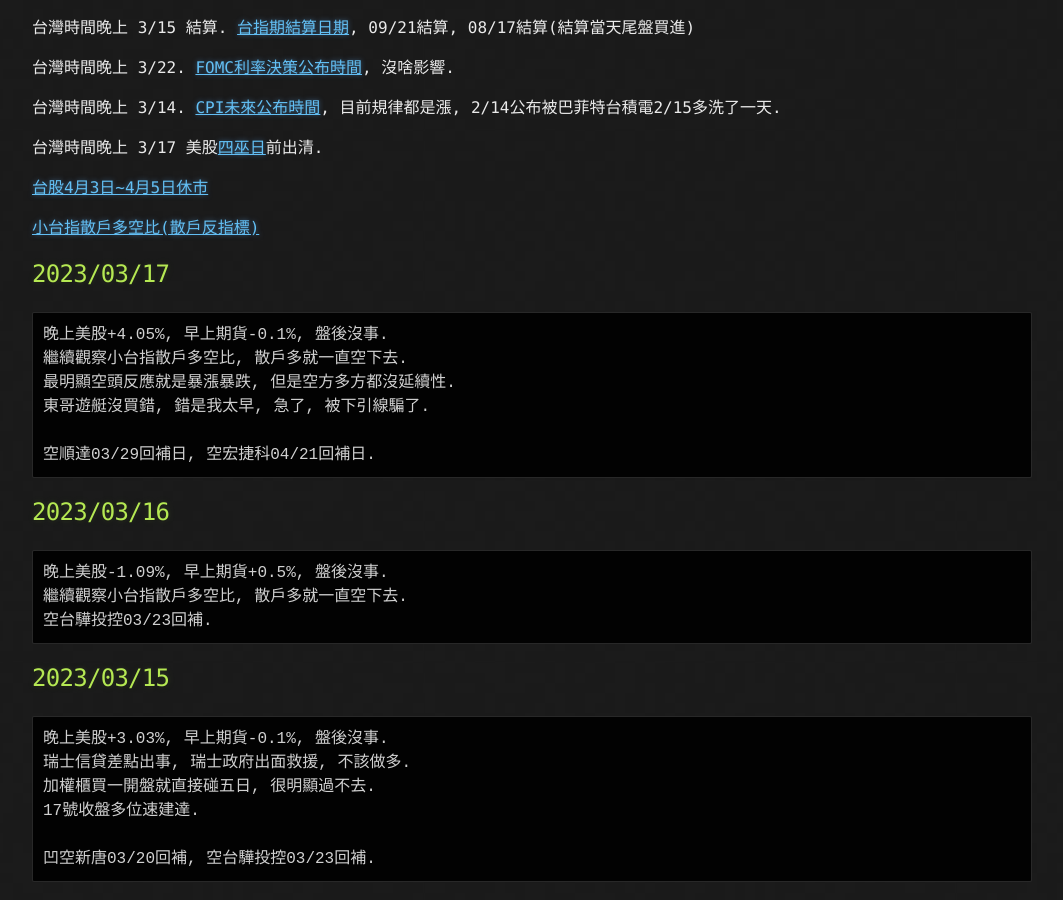
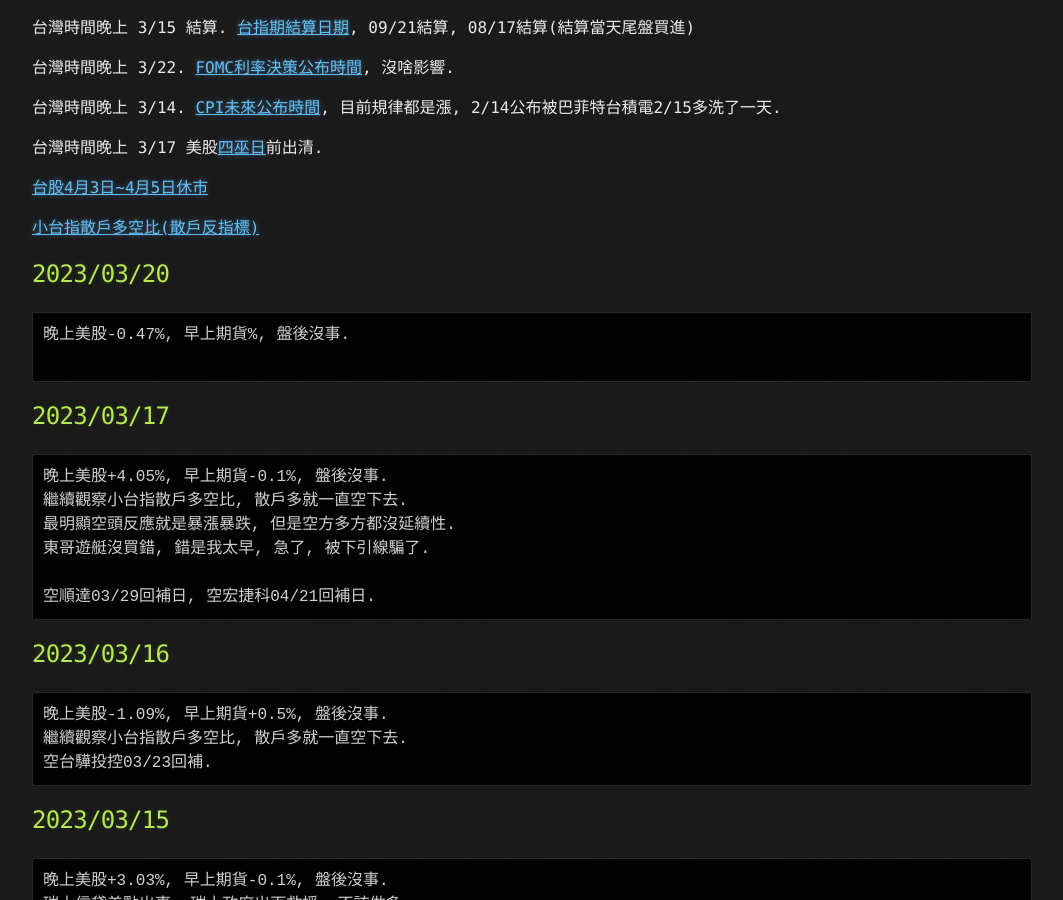
Before and after one commit to lepg5487/Stock_God, a Jekyll site: the page built from index.md, in a window 1280 px wide and 900 px high, scrolled down 402 px. Shown: the whole window, without its empty margins (108-1171 px from the left). Built offline with Jekyll 4.4.1, drawn with Linux system fonts in a browser that asks for light colours; our own code applies the rules of GitHub Pages for plain Markdown files.

Commit message:
Update index.md

````diff
--- a/index.md
+++ b/index.md
@@ -21,6 +21,12 @@ layout: testlayouts
 [台股4月3日~4月5日休市](https://www.twse.com.tw/zh/holidaySchedule/holidaySchedule)
 
 [小台指散戶多空比(散戶反指標)](https://www.macromicro.me/charts/20069/tw-mtx-long-to-short-ratio-of-individual-player)
+
+## 2023/03/20
+```
+晚上美股-0.47%, 早上期貨%, 盤後沒事.
+
+```
 
 ## 2023/03/17
 ```
````
